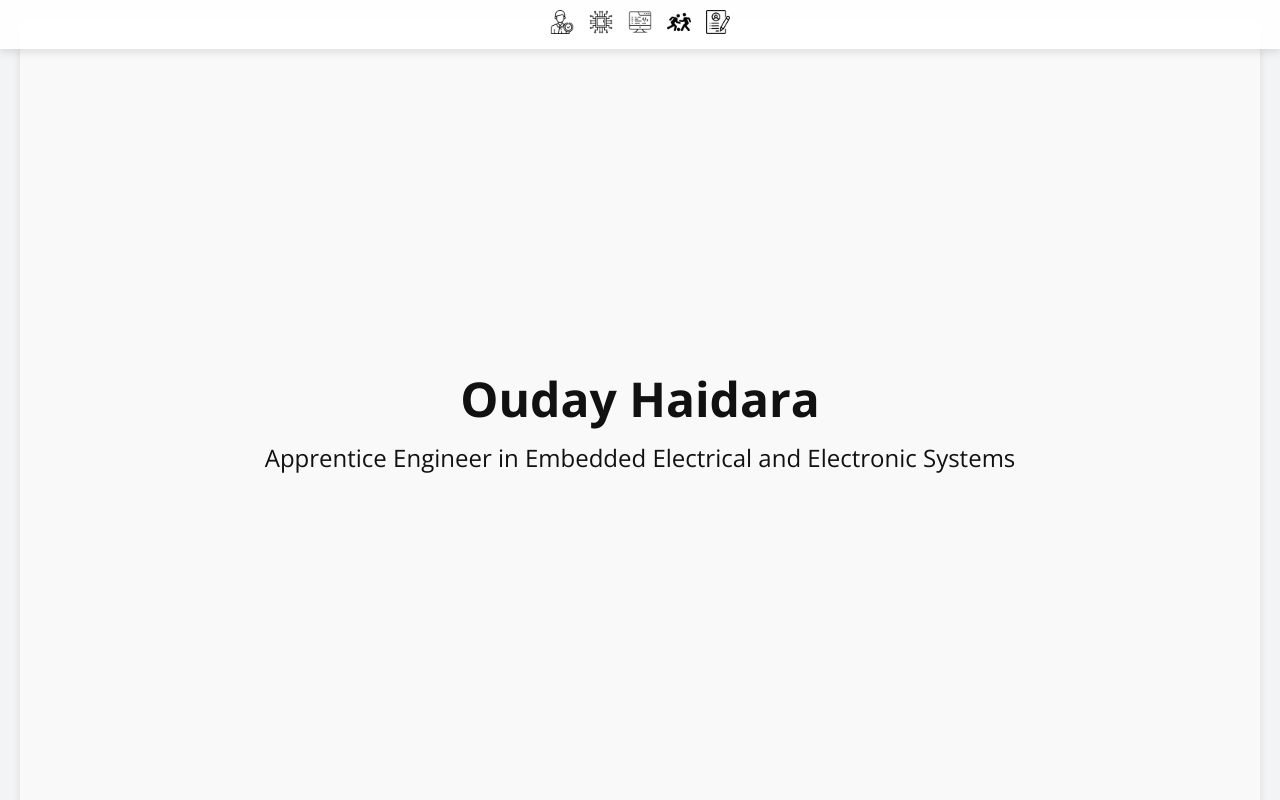
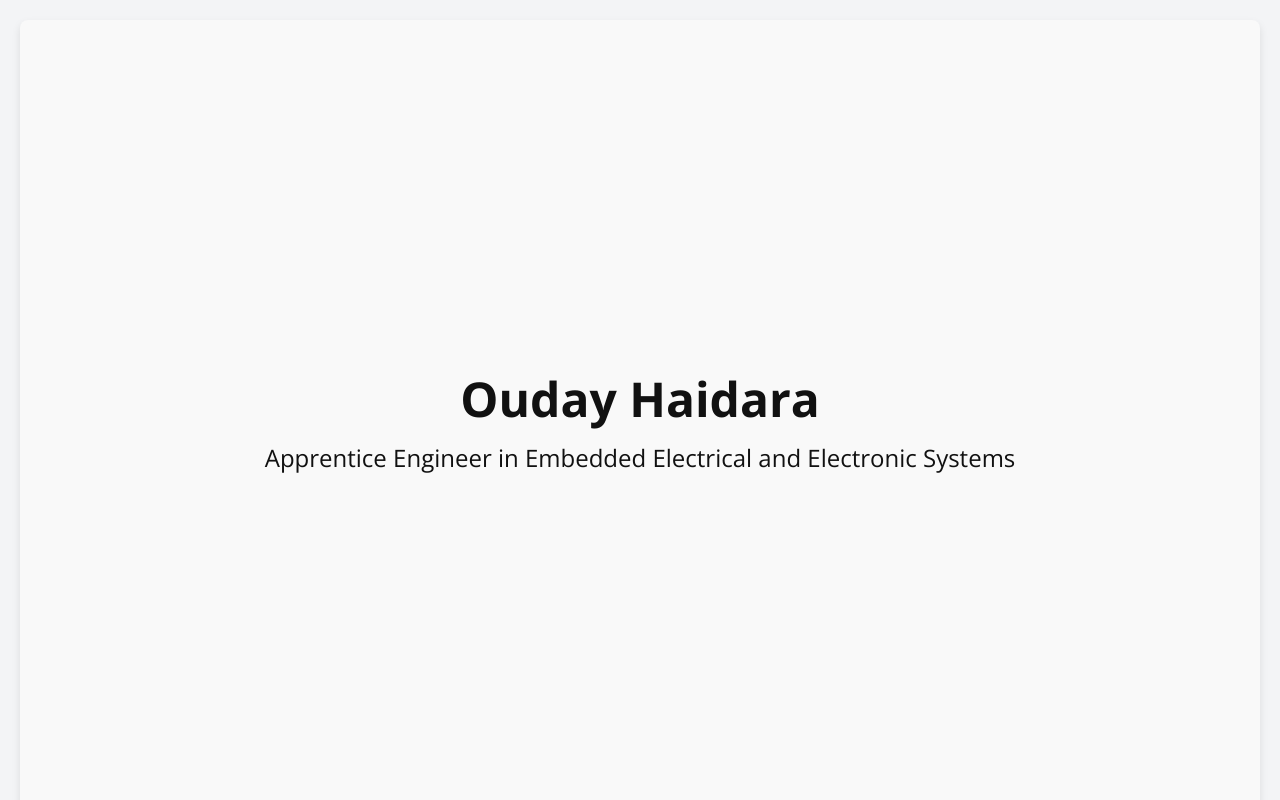
Before and after one commit to ouday24/ouday24.github.io, a plain HTML site: page index.html in a window 1280 px wide. Shown: the top 800 px of the page. Drawn offline with nearby package versions, Linux system fonts and the light colour scheme.

Commit message:
Update index.html

```diff
--- a/index.html
+++ b/index.html
@@ -10,25 +10,6 @@
     <link href="https://fonts.googleapis.com/css2?family=Open+Sans:wght@400;700&display=swap" rel="stylesheet">
 </head>
 <body>
-    <!-- Barre de navigation fixe avec icônes discrètes en haut de la page -->
-    <nav class="icon-nav">
-        <a href="#career" class="nav-icon" title="Professional Career">
-            <img src="images/businessman.png" alt="Professional Career Icon">
-        </a>
-        <a href="#electronic-projects" class="nav-icon" title="Electronic Projects">
-            <img src="images/circuit.png" alt="Electronic Projects Icon">
-        </a>
-        <a href="#software-projects" class="nav-icon" title="Software Projects">
-            <img src="images/programing.png" alt="Software Projects Icon">
-        </a>
-        <a href="#sports" class="nav-icon" title="Sports and Hobbies">
-            <img src="images/football.png" alt="Sports and Hobbies Icon">
-        </a>
-        <a href="#contact" class="nav-icon" title="Contact (LinkedIn & CV)">
-            <img src="images/resume.png" alt="Contact Icon">
-        </a>
-    </nav>
-
     <!-- Section d'accueil avec image de fond -->
     <section class="home">
         <h1>Ouday Haidara</h1>
```
